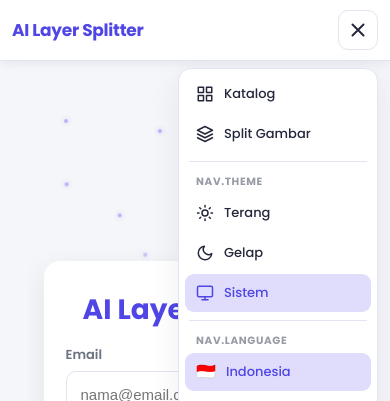
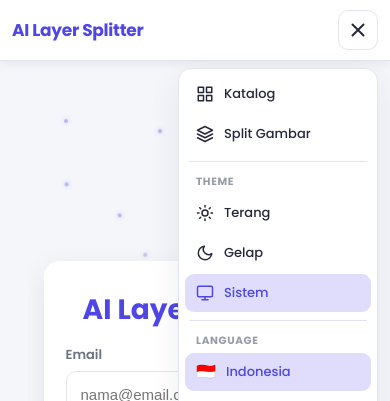
Before and after one commit to NganjukBersatu/Layer_ai, a Vue app: page /login in a window 390 px wide. Both pictures are taken after a click on the button 358 px from the left and 30 px from the top of the page. Shown: the top 401 px of the page. Built offline with nearby package versions, Linux system fonts and the light colour scheme.

Commit message:
mengubah nama menu tema dan bahasa

```diff
--- a/src/components/Navbar.vue
+++ b/src/components/Navbar.vue
@@ -202,7 +202,7 @@ onMounted(() => {
       <div class="mobile-menu-divider"></div>
 
       <!-- Tema -->
-      <div class="mobile-menu-label">{{ t('nav.theme') || 'Tema' }}</div>
+      <div class="mobile-menu-label">{{ t('theme') || 'Tema' }}</div>
 
       <button
         type="button"
@@ -245,7 +245,7 @@ onMounted(() => {
       <div class="mobile-menu-divider"></div>
 
       <!-- Bahasa: flat, tanpa dropdown -->
-      <div class="mobile-menu-label">{{ t('nav.language') || 'Bahasa' }}</div>
+      <div class="mobile-menu-label">{{ t('language') || 'Bahasa' }}</div>
 
       <button
         type="button"
```
